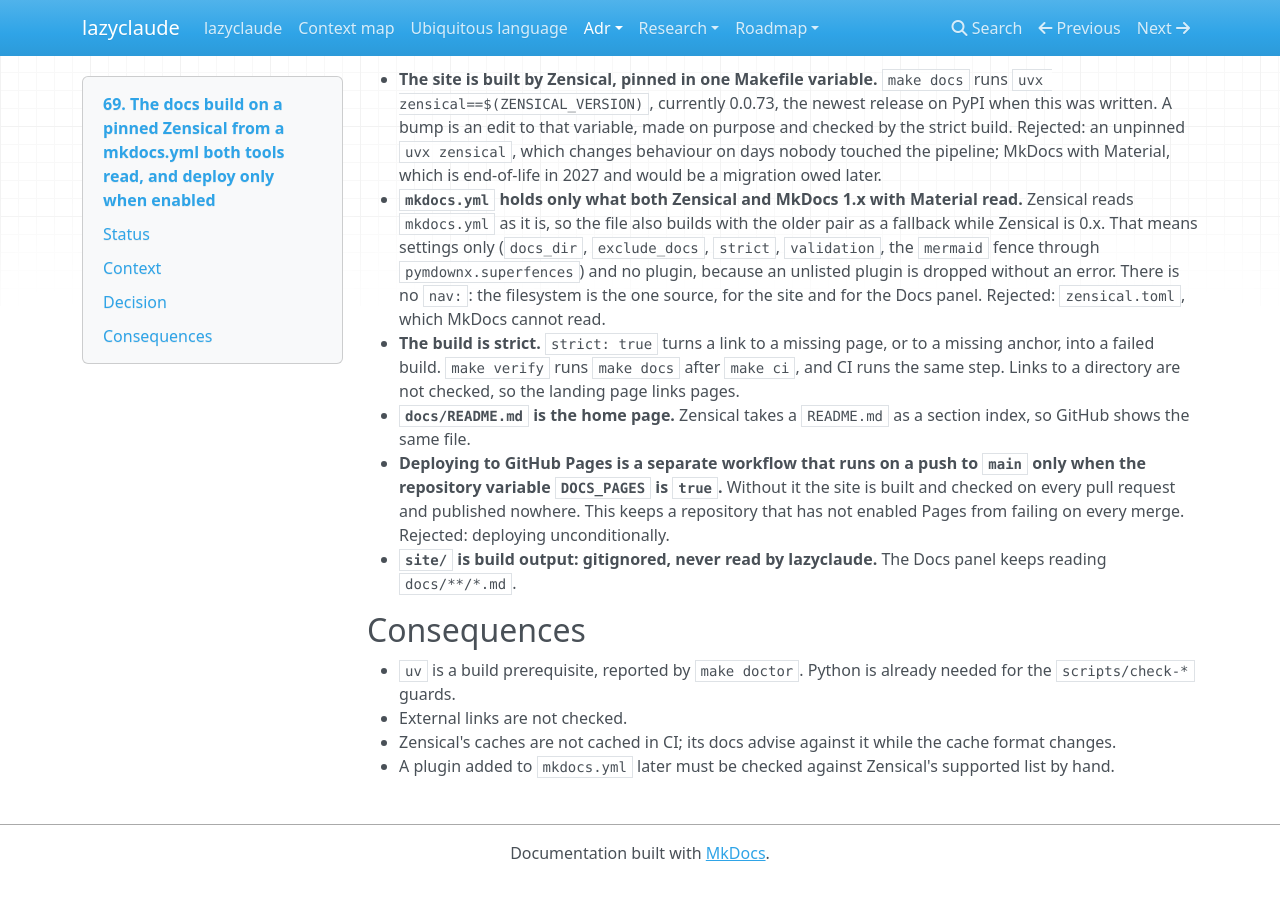
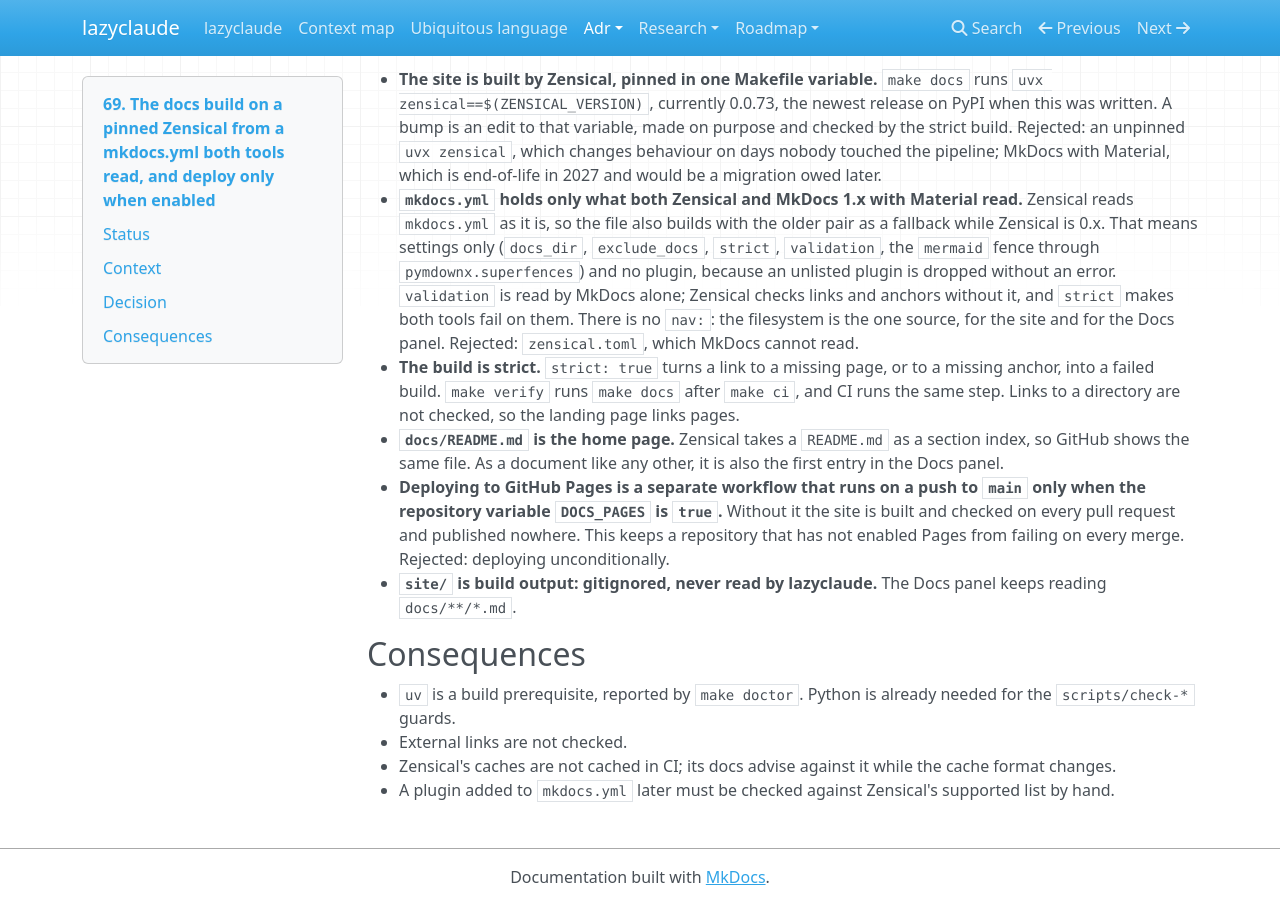
Before and after one commit to maxenceng/lazyclaude, an MkDocs documentation site: the page built from docs/adr/0069-the-docs-build-on-a-pinned-zensical-from-a-mkdocs-yml-both-tools-read-and-deploy-only-when-enabled.md, in a window 1280 px wide and 900 px high, scrolled down 523 px. Built offline with MkDocs 1.6.1, drawn with Linux system fonts in a browser that asks for light colours; nearby versions of some CDN libraries.

Commit message:
Check mkdocs.yml's comments and say what Zensical reads of it
Co-Authored-By: Claude Opus 5.5 <noreply@anthropic.com>

```diff
--- a/docs/adr/0069-the-docs-build-on-a-pinned-zensical-from-a-mkdocs-yml-both-tools-read-and-deploy-only-when-enabled.md
+++ b/docs/adr/0069-the-docs-build-on-a-pinned-zensical-from-a-mkdocs-yml-both-tools-read-and-deploy-only-when-enabled.md
@@ -23,12 +23,14 @@ silently ignores a plugin it does not know.
 - **`mkdocs.yml` holds only what both Zensical and MkDocs 1.x with Material read.** Zensical reads `mkdocs.yml` as it is,
   so the file also builds with the older pair as a fallback while Zensical is 0.x. That means settings only (`docs_dir`,
   `exclude_docs`, `strict`, `validation`, the `mermaid` fence through `pymdownx.superfences`) and no plugin, because an
-  unlisted plugin is dropped without an error. There is no `nav:`: the filesystem is the one source, for the site and for
+  unlisted plugin is dropped without an error. `validation` is read by MkDocs alone; Zensical checks links and anchors
+  without it, and `strict` makes both tools fail on them. There is no `nav:`: the filesystem is the one source, for the site and for
   the Docs panel. Rejected: `zensical.toml`, which MkDocs cannot read.
 - **The build is strict.** `strict: true` turns a link to a missing page, or to a missing anchor, into a failed build.
   `make verify` runs `make docs` after `make ci`, and CI runs the same step. Links to a directory are not checked, so the
   landing page links pages.
-- **`docs/README.md` is the home page.** Zensical takes a `README.md` as a section index, so GitHub shows the same file.
+- **`docs/README.md` is the home page.** Zensical takes a `README.md` as a section index, so GitHub shows the same file. As a
+  document like any other, it is also the first entry in the Docs panel.
 - **Deploying to GitHub Pages is a separate workflow that runs on a push to `main` only when the repository variable
   `DOCS_PAGES` is `true`.** Without it the site is built and checked on every pull request and published nowhere. This
   keeps a repository that has not enabled Pages from failing on every merge. Rejected: deploying unconditionally.
--- a/mkdocs.yml
+++ b/mkdocs.yml
@@ -1,4 +1,5 @@
-# Only settings and plugins both Zensical and MkDocs 1.x + Material read (ADR 0069).
+# No plugin, only settings Zensical reads or skips harmlessly, so MkDocs 1.x stays a fallback (ADR 0069).
+# `validation` is for MkDocs alone: Zensical checks links and anchors by default.
 site_name: lazyclaude
 docs_dir: docs
 site_dir: site
```
Also changed, not shown: docs/glossary.md (+1 -1 lines), 3 other files.
